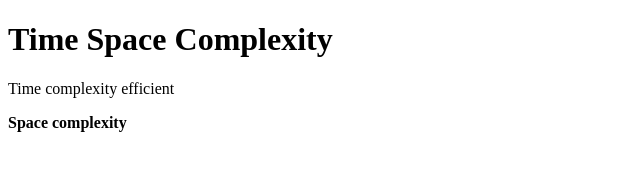
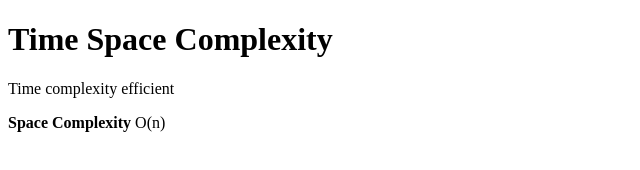
Before and after one commit to acciojob/time-and-space-complexity-penhurr, a website: page main.html in a window 1280 px wide. Shown: the full height of the page, 0-640 px from the left. Drawn offline with Linux system fonts and the light colour scheme.

Commit message:
created a submission

```diff
--- a/main.html
+++ b/main.html
@@ -10,7 +10,7 @@
 	<!-- the entire body must be written by student -->
 	<h1>Time Space Complexity</h1>
 	<p>Time complexity efficient</p>
-	<p><b>Space complexity</b></p>
+	<p><b>Space Complexity</b> O(n)</p>
     <script type="text/javascript" src="./script.js">
 </script>
 
```
